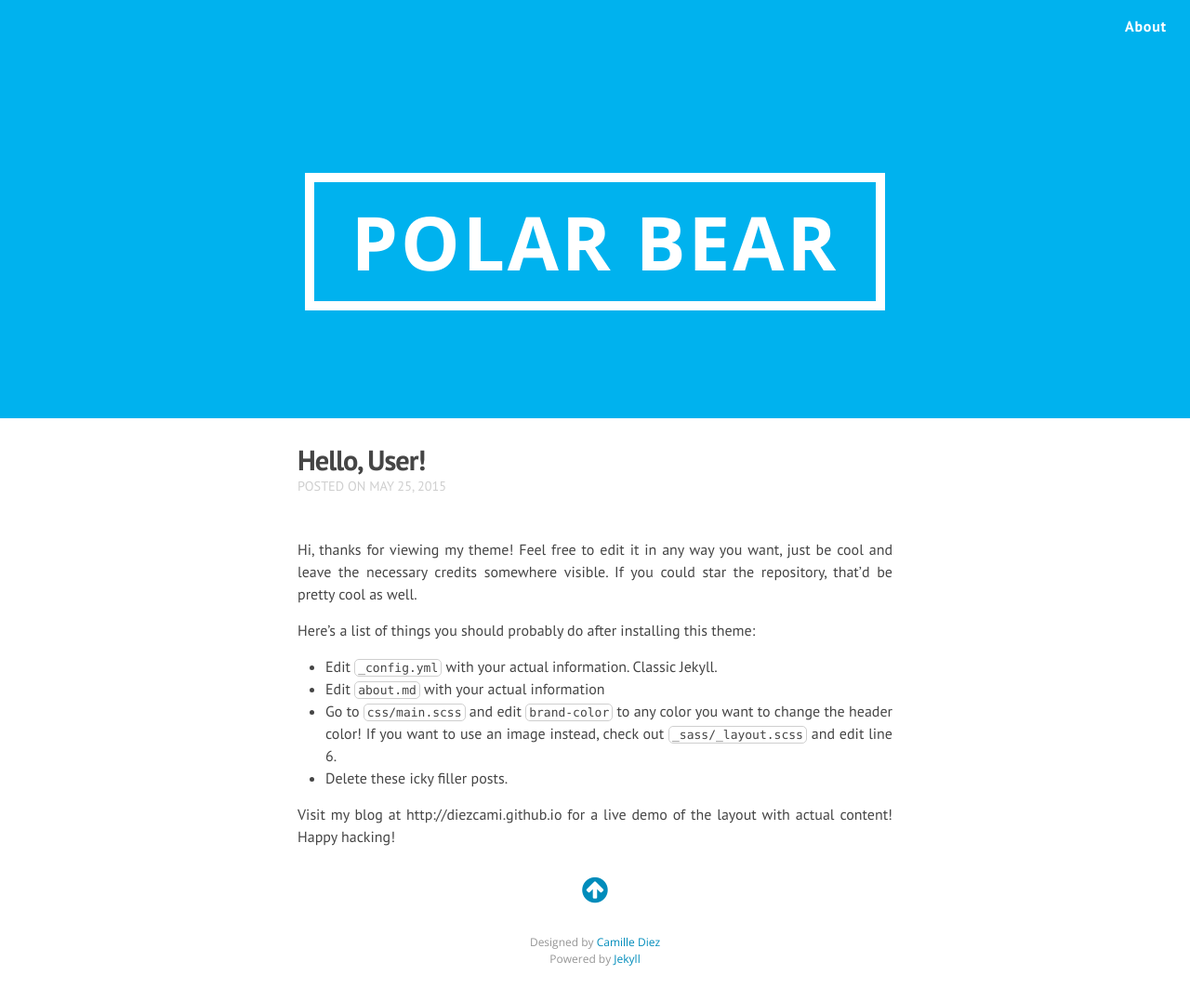
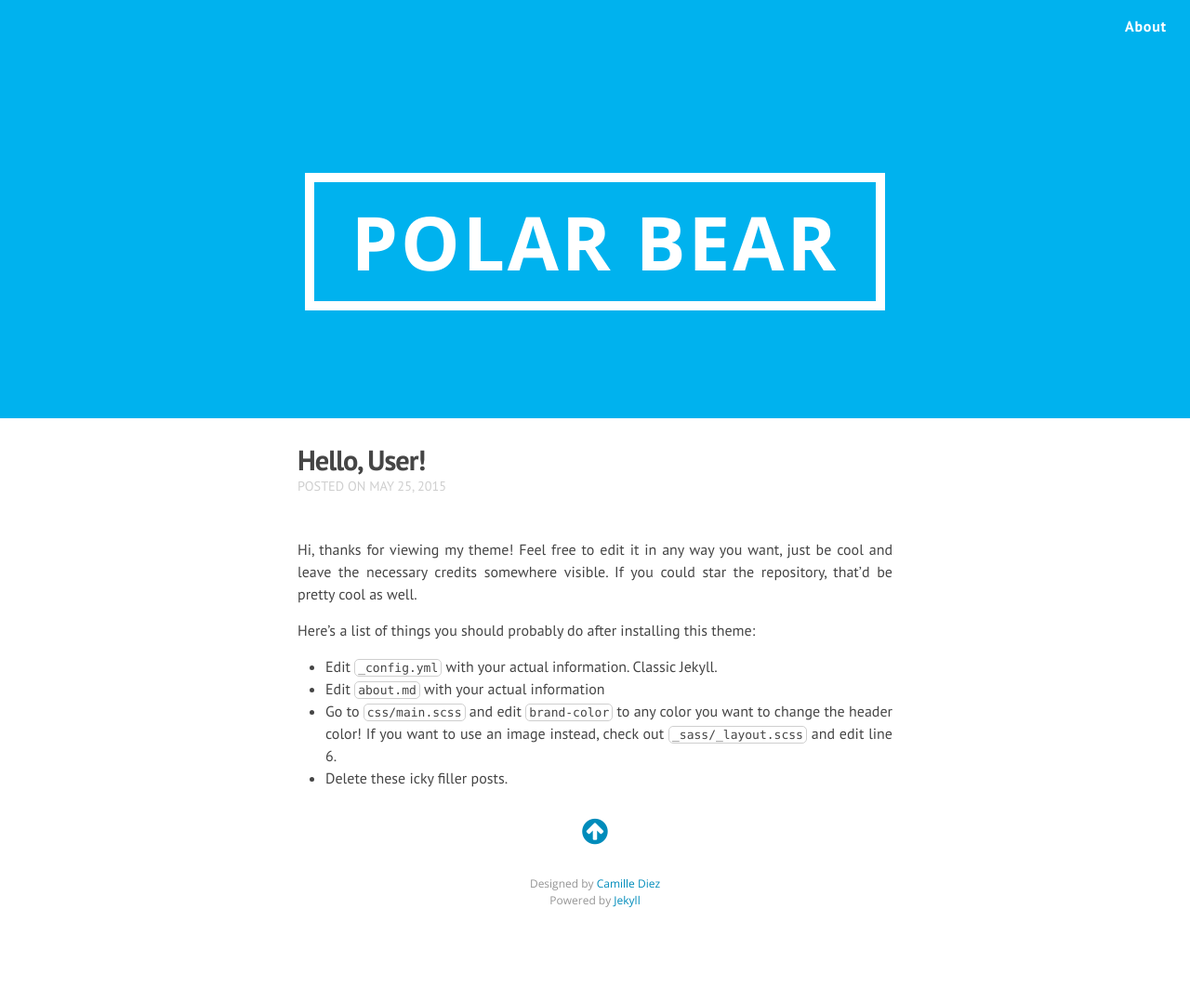
Before and after one commit to diezcami/polar-bear-theme, a Jekyll site: the page built from _posts/2015-05-25-hello.markdown, in a window 1280 px wide. Shown: the whole page at 93% size. Built offline with Jekyll 4.4.1, drawn with Linux system fonts in a browser that asks for light colours; nearby versions of some CDN libraries; Markdown is read by kramdown in place of the engine named in the settings; after the commit the page ends 1014 px from its top, so only the background shows below that.

Commit message:
Removed Demo

```diff
--- a/_posts/2015-05-25-hello.markdown
+++ b/_posts/2015-05-25-hello.markdown
@@ -12,5 +12,3 @@ Here's a list of things you should probably do after installing this theme:
 * Edit `about.md` with your actual information
 * Go to `css/main.scss` and edit `brand-color` to any color you want to change the header color! If you want to use an image instead, check out `_sass/_layout.scss` and edit line 6.
 * Delete these icky filler posts.
-
-Visit my blog at http://diezcami.github.io for a live demo of the layout with actual content! Happy hacking!
```
Also changed, not shown: 5 other files.
